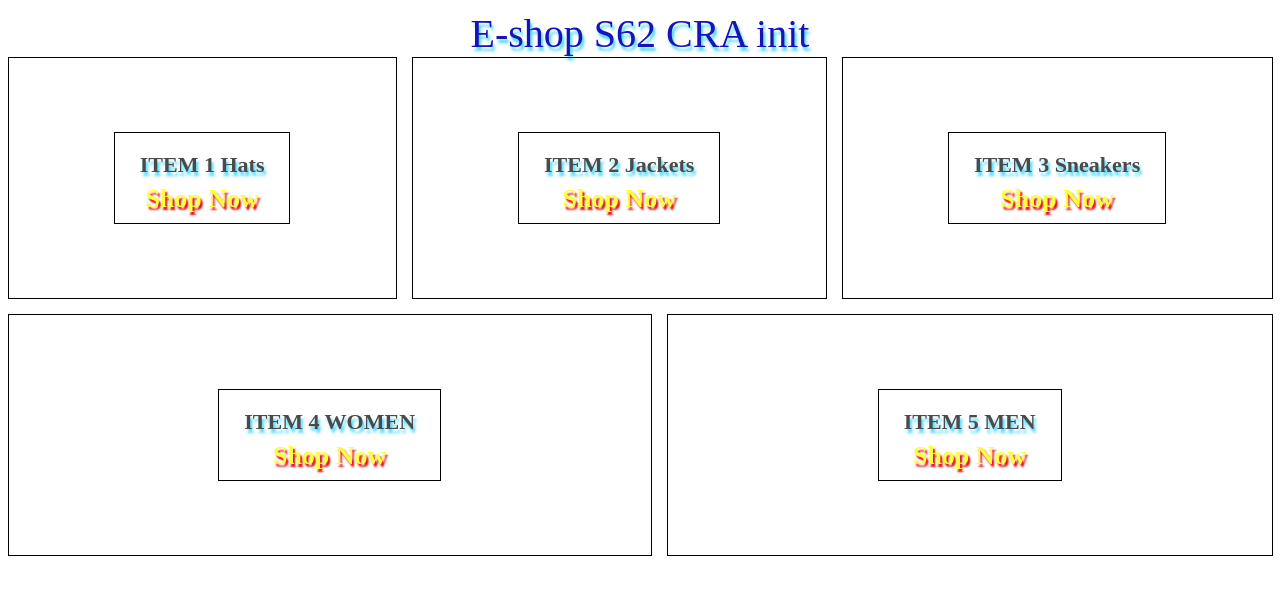
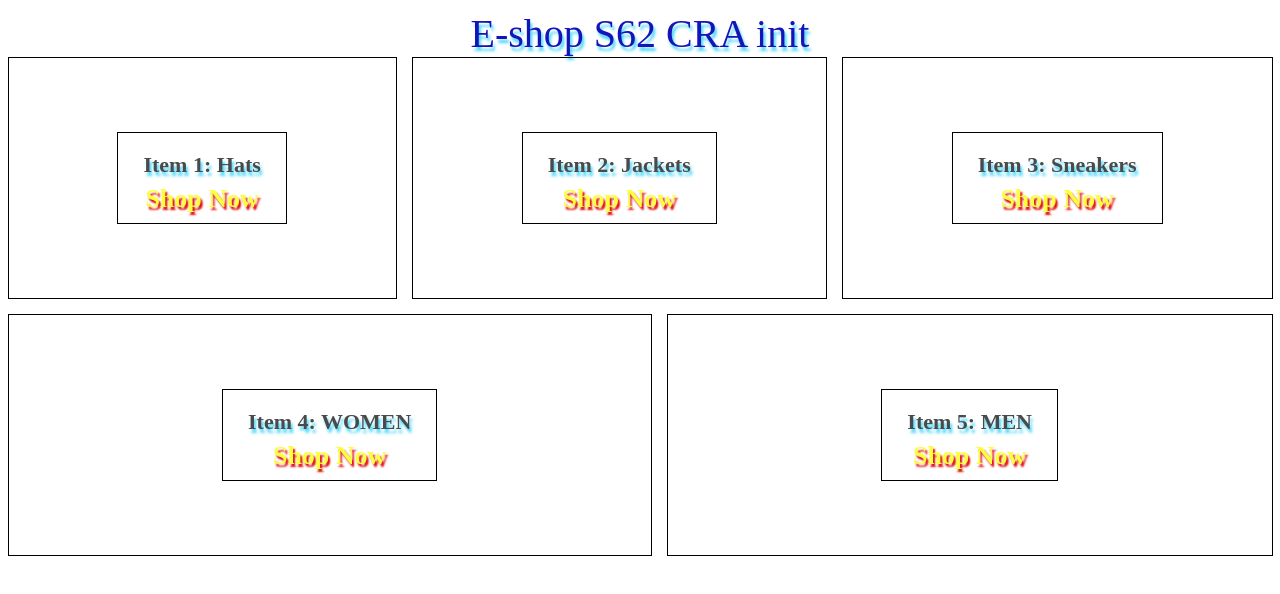
Before and after one commit to ChristopheCyber/React-E-shop, a React (Create React App) app: page / in a window 1280 px wide. Shown: the top 594 px of the page. Built offline with nearby package versions, Linux system fonts and the light colour scheme; a web font is replaced by a local one.

Commit message:
S66; continues 3 dividing in pages & reusable components + SCSS

```diff
--- a/src/components/directory/directory.component.jsx
+++ b/src/components/directory/directory.component.jsx
@@ -2,35 +2,20 @@ import React from 'react';
 import './directory.styles.scss';
 import MenuItem  from '../menu-item/menu-item.component.jsx';
 
+// export const DirectoryMenu = () => {
 const DirectoryMenu = () => {
-// export const DirectoryMenu = () => {
     return (
         <div className="directory-menu">
-            <MenuItem prop1Item=""/>
-            <div className="menu-item">
-                <div className="content">
-                    <h1 className="title">ITEM 2 Jackets</h1>
-                    <span className="subtitle">Shop Now</span>
-                </div>
-            </div>
-            <div className="menu-item">
-                <div className="content">
-                    <h1 className="title">ITEM 3 Sneakers</h1>
-                    <span className="subtitle">Shop Now</span>
-                </div>
-            </div>
-            <div className="menu-item">
-                <div className="content">
-                    <h1 className="title">ITEM 4 WOMEN</h1>
-                    <span className="subtitle">Shop Now</span>
-                </div>
-            </div>
-            <div className="menu-item">
-                <div className="content">
-                    <h1 className="title">ITEM 5 MEN</h1>
-                    <span className="subtitle">Shop Now</span>
-                </div>
-            </div>
+            <MenuItem ItemProp1="Item 1: Hats"
+                      ItemProp2="Shop Now"/>
+            <MenuItem ItemProp1="Item 2: Jackets"
+                      ItemProp2="Shop Now"/>
+            <MenuItem ItemProp1="Item 3: Sneakers"
+                      ItemProp2="Shop Now"/>
+            <MenuItem ItemProp1="Item 4: WOMEN"
+                      ItemProp2="Shop Now"/>
+            <MenuItem ItemProp1="Item 5: MEN"
+                      ItemProp2="Shop Now"/>
         </div>        );
 }
 
--- a/src/components/menu-item/menu-item.component.jsx
+++ b/src/components/menu-item/menu-item.component.jsx
@@ -1,12 +1,16 @@
 import React from 'react';
 import './menu-item.styles.scss';
 
-const MenuItem = () => {
+const MenuItem = (item) => {
     return (
         <div className="menu-item">
             <div className="content">
-                <h1 className="title">ITEM 1 Hats</h1>
-                <span className="subtitle">Shop Now</span>
+                <h1 className="title">
+                    {item.ItemProp1}
+                </h1>
+                <span className="subtitle">
+                    {item.ItemProp2}
+                </span>
             </div>
         </div>
         );
```
